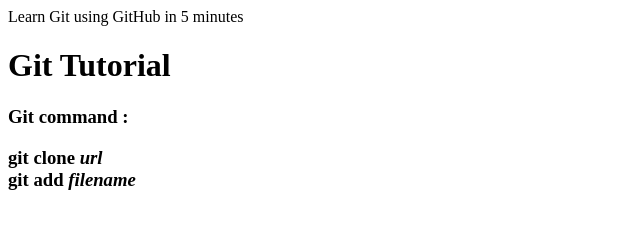
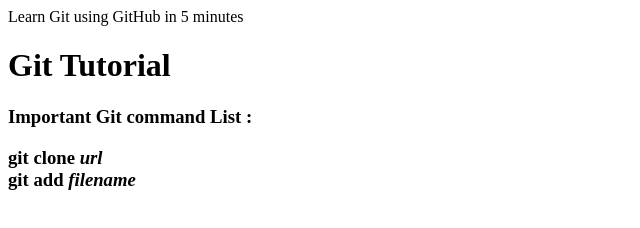
Before and after one commit to Ezzybobo/hello_world, a plain HTML site: page index.html in a window 1280 px wide. Shown: the whole page, without its empty margins (0-640 px from the left). Drawn offline with Linux system fonts and the light colour scheme.

Commit message:
fixed merge conflict & updated file

```diff
--- a/index.html
+++ b/index.html
@@ -7,7 +7,7 @@
 
 <body>
 <h1>Git Tutorial</h1>
-<h3>Git command : <h3>
+<h3>Important Git command List : <h3>
 git clone <i>url</i>
 <br>
 git add <i>filename</i>
```
